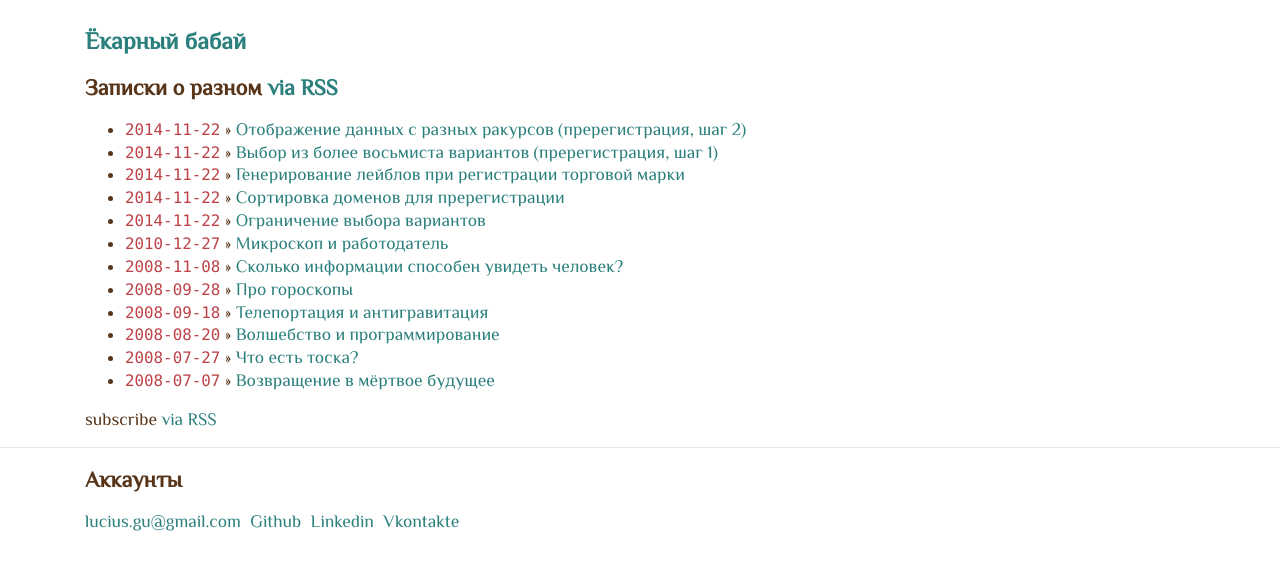
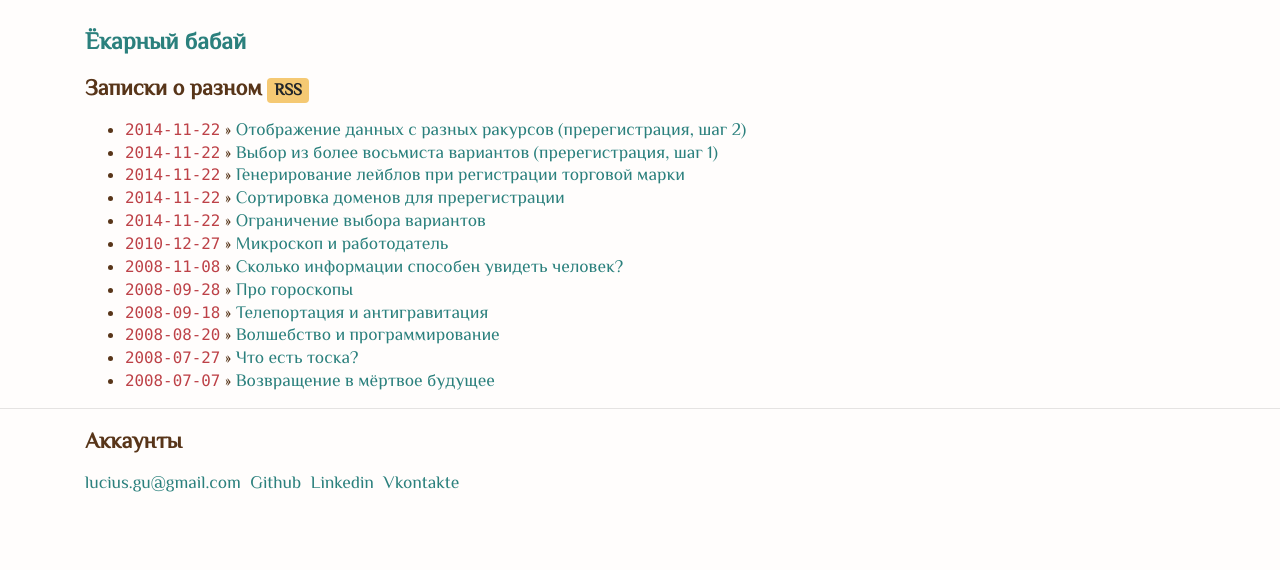
Before and after one commit to gurov/gurov.github.io, a Jekyll site: the page built from index.html, in a window 1280 px wide. Shown: the top 570 px of the page. Built offline with Jekyll 4.4.1, drawn with Linux system fonts in a browser that asks for light colours.

Commit message:
small css fix

```diff
--- a/_sass/gu.scss
+++ b/_sass/gu.scss
@@ -44,7 +44,7 @@ $enable-print-styles: true;
 
 
 // Body
-$body-bg: FFE7D3;
+$body-bg: #fffdfc;
 $body-color: $gray-900;
 
 
--- a/index.html
+++ b/index.html
@@ -6,7 +6,7 @@ layout: default
 
   <h2 class="page-heading">
     Записки о разном
-    <a href="{{ "/feed.xml" | prepend: site.baseurl }}">via RSS</a>
+    <a class="badge badge-warning" href="{{ "/feed.xml" | prepend: site.baseurl }}">RSS</a>
   </h2>
 
   <ul class="post-list">
@@ -17,6 +17,4 @@ layout: default
     {% endfor %}
   </ul>
 
-  <p class="rss-subscribe">subscribe <a href="{{ "/feed.xml" | prepend: site.baseurl }}">via RSS</a></p>
-
 </div>
```
